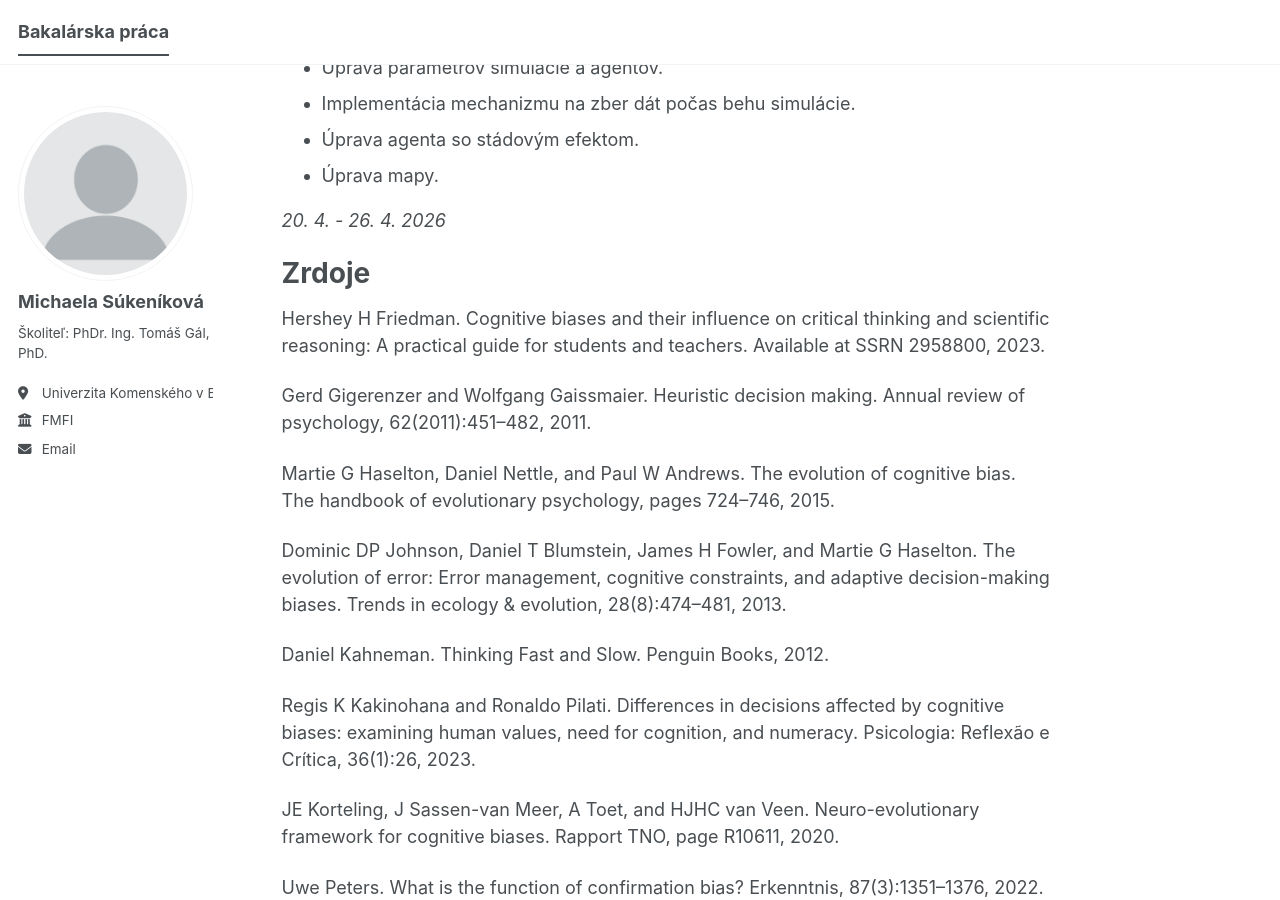
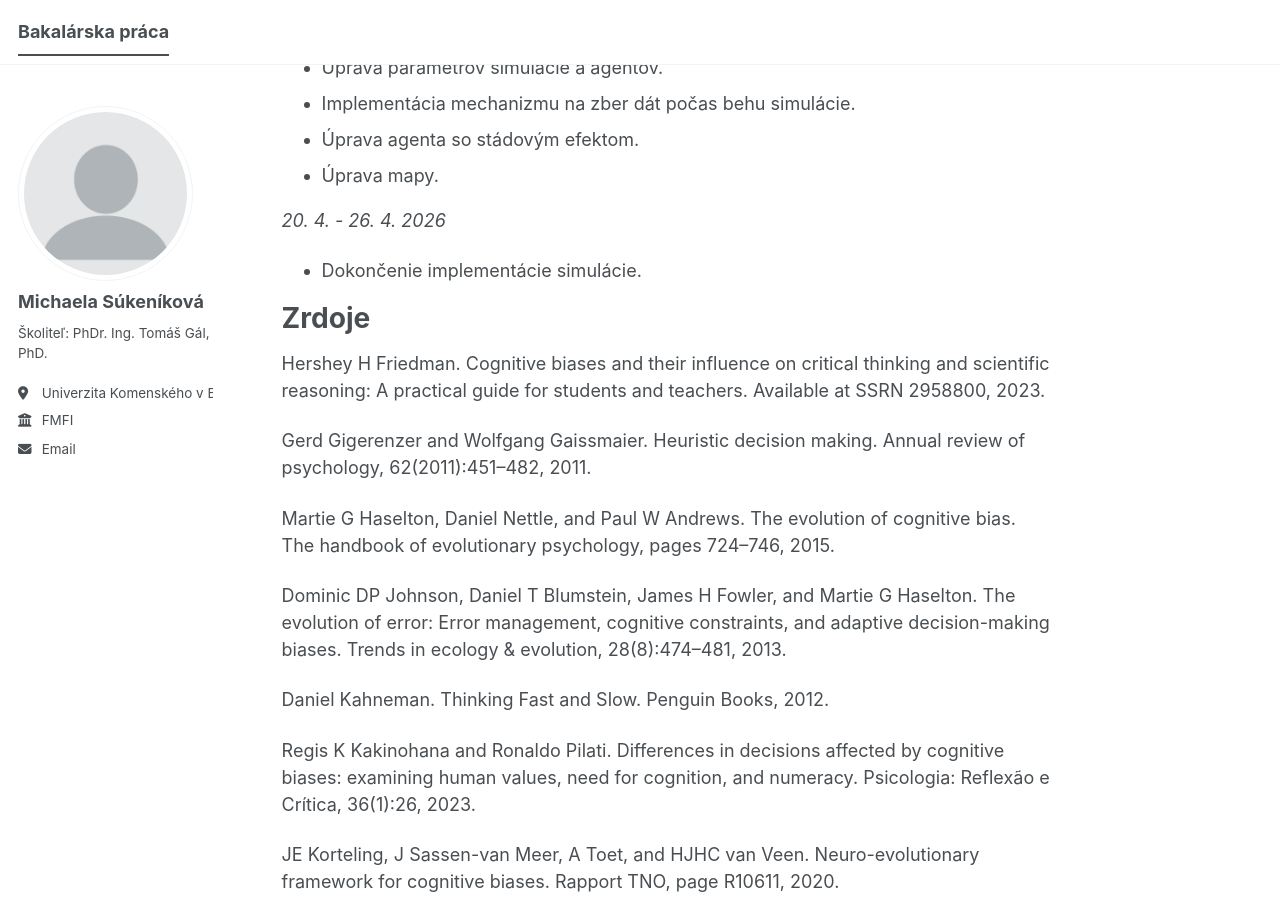
Before and after one commit to sumiuniba/sumiuniba.github.io, a Jekyll site: the page built from _pages/about.md, in a window 1280 px wide and 900 px high, scrolled down 1687 px. Built offline with Jekyll 4.4.1, drawn with Linux system fonts in a browser that asks for light colours.

Commit message:
Complete simulation implementation details on about page

```diff
--- a/_pages/about.md
+++ b/_pages/about.md
@@ -64,6 +64,8 @@ _13. 4. - 19. 4. 2026_
 
 _20. 4. - 26. 4. 2026_
 
+* Dokončenie implementácie simulácie.
+
 **Zrdoje**
 ======
 Hershey H Friedman. Cognitive biases and their influence on critical thinking and scientific reasoning: A practical guide for students and teachers. Available at SSRN 2958800, 2023.
```
